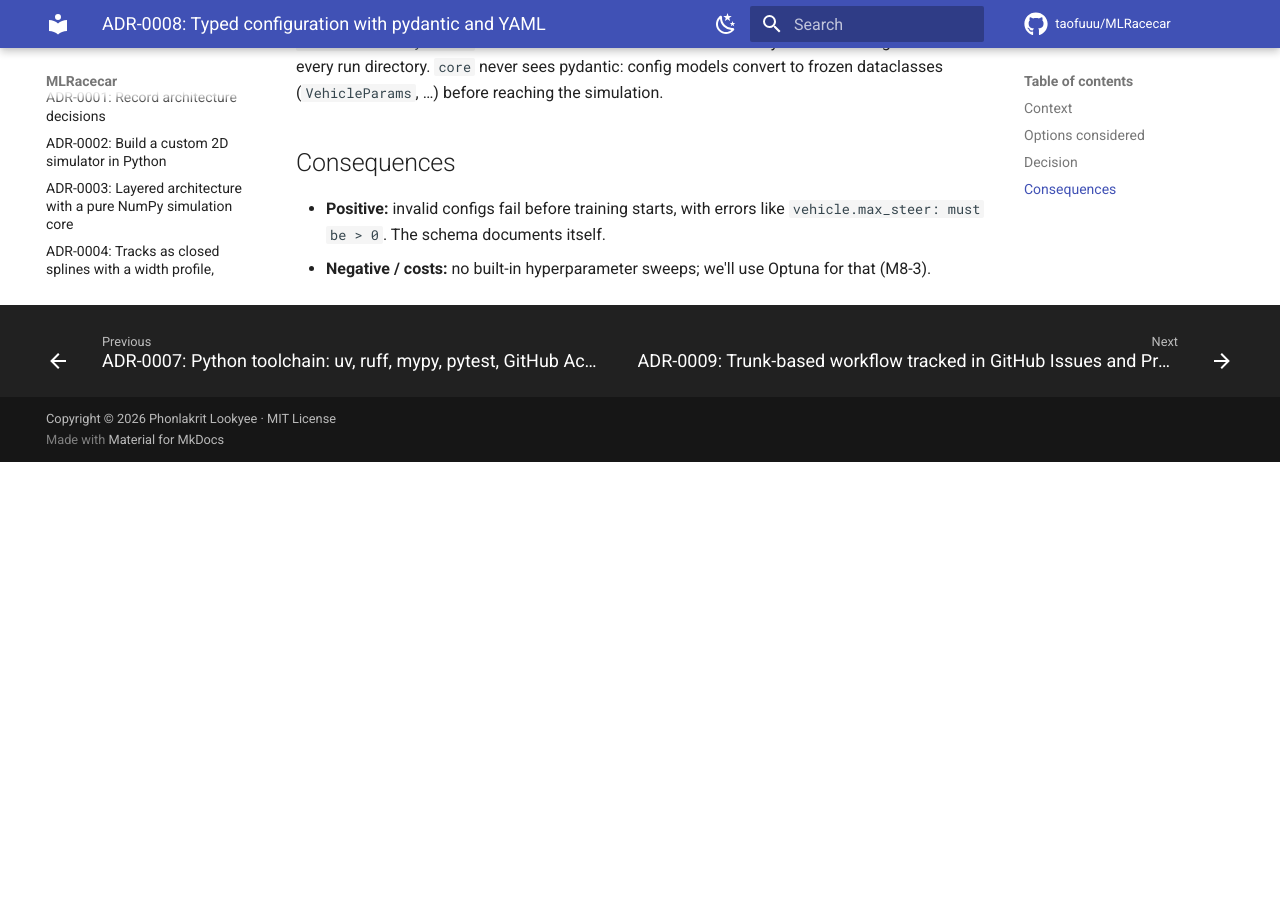
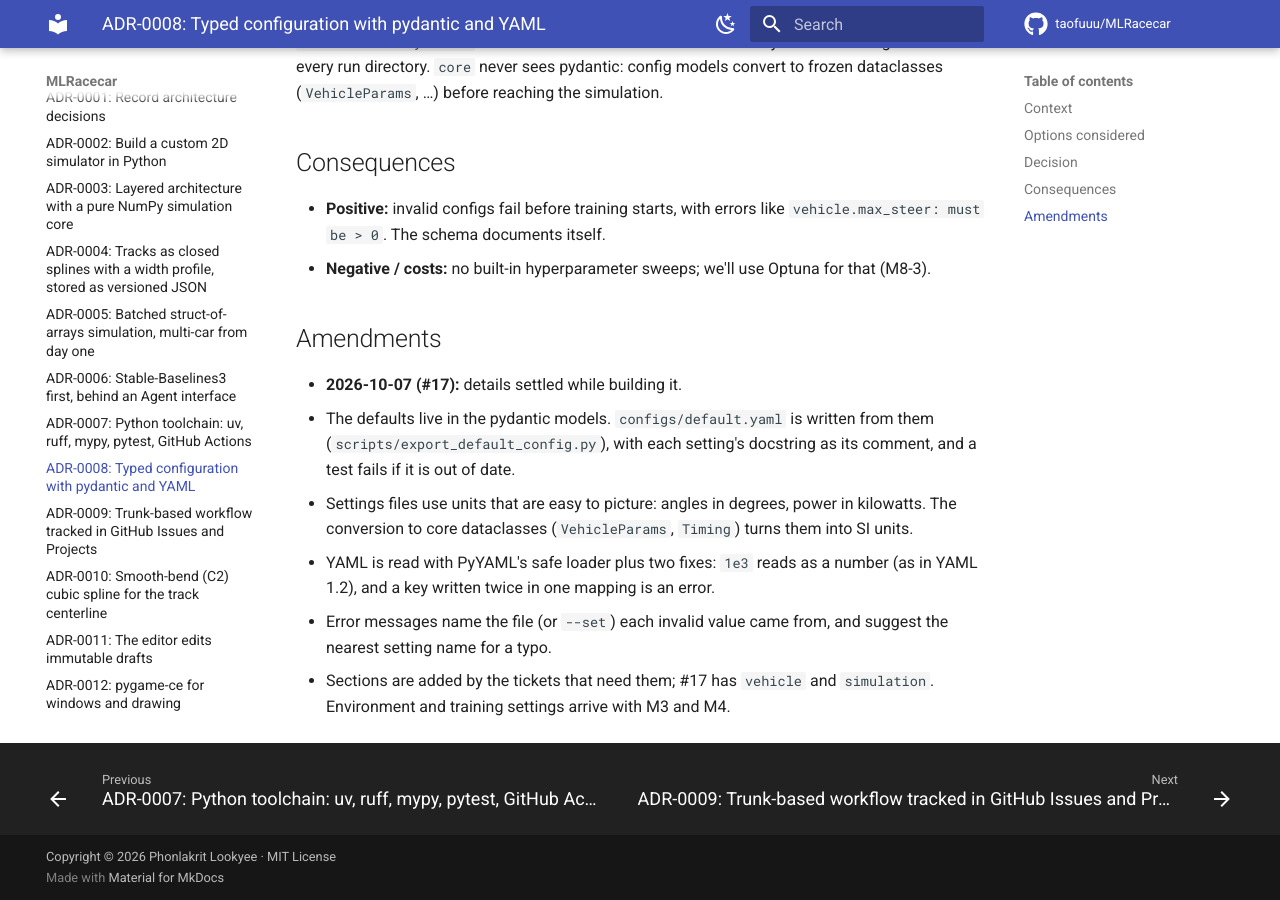
Before and after one commit to taofuuu/MLRacecar, an MkDocs documentation site: the page built from docs/adr/0008-typed-configuration.md, in a window 1280 px wide and 900 px high, scrolled down 923 px. Built offline with MkDocs 1.6.1 and Material for MkDocs 9.7.7, drawn with Linux system fonts in a browser that asks for light colours; comment, search, counter and statistics services are not loaded; before the commit the page ends 1385 px from its top, so only the background shows below that.

Commit message:
docs(config): add the Settings page and record the details in ADR-0008
The new Settings page explains configs/default.yaml, changing settings
with files and --set, the order of the layers, the checks, and how to
add a setting. ADR-0008 gains an amendment with the details settled
while building it (defaults in code, units in files, the YAML fixes,
sections added by the tickets that need them). The glossary gains YAML,
override/layers, and SI units; README, CONTRIBUTING, the architecture
page, and the changelog mention racecar config and the defaults file.

M2-1 in backlog.toml now says vehicle and simulation: environment and
training settings come with M3 and M4.

Closes #17

````diff
--- a/docs/adr/0008-typed-configuration.md
+++ b/docs/adr/0008-typed-configuration.md
@@ -33,3 +33,18 @@
 - **Positive:** invalid configs fail before training starts, with errors like
   `vehicle.max_steer: must be > 0`. The schema documents itself.
 - **Negative / costs:** no built-in hyperparameter sweeps; we'll use Optuna for that (M8-3).
+
+## Amendments
+
+- **2026-10-07 (#17):** details settled while building it.
+  - The defaults live in the pydantic models. `configs/default.yaml` is written from them
+    (`scripts/export_default_config.py`), with each setting's docstring as its comment, and a
+    test fails if it is out of date.
+  - Settings files use units that are easy to picture: angles in degrees, power in kilowatts.
+    The conversion to core dataclasses (`VehicleParams`, `Timing`) turns them into SI units.
+  - YAML is read with PyYAML's safe loader plus two fixes: `1e3` reads as a number (as in
+    YAML 1.2), and a key written twice in one mapping is an error.
+  - Error messages name the file (or `--set`) each invalid value came from, and suggest the
+    nearest setting name for a typo.
+  - Sections are added by the tickets that need them; #17 has `vehicle` and `simulation`.
+    Environment and training settings arrive with M3 and M4.
--- /dev/null
+++ b/docs/configuration.md
@@ -0,0 +1,98 @@
+# Settings
+
+> **In plain words:** The numbers the simulation runs on, such as the car's weight, power, and
+> steering, and how fast simulated time moves, live in small text files. Every value is checked
+> when the files are read, so a typo gets a clear error straight away. To change a setting, you
+> only write down the ones you want different; everything else keeps its default.
+
+Settings files are YAML. The reasoning behind the design is in
+[ADR-0008](adr/0008-typed-configuration.md).
+
+## Every setting and its default
+
+[`configs/default.yaml`](https://github.com/taofuuu/MLRacecar/blob/main/configs/default.yaml)
+lists every setting with its default value and a one-line explanation. It is written from the
+code, and a test fails if the two ever disagree, so it is always up to date. An extract:
+
+```yaml
+# The car: its size, steering, engine and brakes, and what slows it down.
+vehicle:
+  length: 4.5                # Length of the body, in metres.
+  mass: 1300                 # The car's mass, in kilograms.
+  max_steer: 30              # How far the front wheels turn at full lock, in degrees.
+  max_power: 200             # Engine power in kilowatts; it limits the push at high speed.
+
+# How simulated time moves forward.
+simulation:
+  physics_hz: 120   # Physics steps per simulated second.
+  action_repeat: 6  # Physics steps per driver decision (120 / 6 = 20 decisions a second).
+```
+
+The default car is a sporty road car: about 280 km/h flat out. Angles are in degrees and power
+in kilowatts, because those are easy to picture; the simulation converts them to radians and
+watts.
+
+## Changing settings
+
+Write a file with only the settings you want to change, under their section:
+
+```yaml
+# heavy-car.yaml
+vehicle:
+  mass: 1800
+```
+
+Or change one setting on the command line with `--set section.key=value`. Settings are built
+in layers, and each layer changes only what it mentions:
+
+| Layer | Example | Wins over |
+|-------|---------|-----------|
+| 1. Defaults | the code (`configs/default.yaml` shows them) | nothing |
+| 2. Settings files, in the order given | `heavy-car.yaml` | the defaults and earlier files |
+| 3. `--set`, in the order given | `--set vehicle.mass=1500` | everything else |
+
+To see the settings a combination of layers produces, use `racecar config`:
+
+```bash
+uv run racecar config heavy-car.yaml --set vehicle.max_steer=25
+```
+
+It prints the final settings in the same form as `configs/default.yaml`, so its output is
+itself a settings file. Later, `racecar drive` and `racecar train` will take the same files and
+`--set` options, and every training run will save the final settings it used.
+
+## Checks
+
+Reading settings rejects anything that can't be right, and lists every problem at once with the
+file (or `--set`) it came from:
+
+```text
+Invalid settings:
+  vehicle.width: must be a number, got "wide" (from heavy-car.yaml)
+  vehicle.wheelbase: must be shorter than the car's length (2.0 m), got 2.7
+  vehicle.max_stear: unknown setting; did you mean max_steer? (from --set)
+```
+
+The wheelbase problem names no file: it's the default wheelbase, which doesn't fit the 2 m car
+that `heavy-car.yaml` asked for.
+
+- **Unknown settings are errors**, so a typo can't be silently ignored.
+- **Types are strict:** `"1300"` (text) isn't a number, and `60.0` isn't a whole number where
+  one is needed. Whole numbers are fine where decimals are expected.
+- **Numbers must be finite** and within their limits, for example a mass above 0 and a steering
+  lock below 90°. Some settings are checked against each other: the wheelbase must be shorter
+  than the car.
+- **A setting written twice in one file is an error.** Plain YAML would quietly keep the second.
+- **Numbers like `1e3` are numbers.** Plain YAML 1.1 would read them as text.
+
+## Adding a setting
+
+For developers: settings are pydantic models in `mlracecar.config.models`.
+
+1. Add a field with a default, its limits (for example `Field(gt=0)`), and a one-line
+   docstring. The docstring becomes the setting's comment in the files MLRacecar writes.
+2. Pass it on in the section's conversion method (for example `VehicleConfig.to_params`). The
+   simulation only ever receives these plain frozen dataclasses, never pydantic models.
+3. Rewrite the defaults file: `uv run python scripts/export_default_config.py`.
+
+New parts of MLRacecar add their own sections: race rules, the RL environment, and training.
--- a/docs/glossary.md
+++ b/docs/glossary.md
@@ -55,6 +55,9 @@
 | **Migration** | Code that upgrades an old file format to the new one, so old files keep working. | Track and replay formats. |
 | **Idempotent** | Running it twice gives the same result as running it once. Safe to re-run. | The backlog seeding script. |
 | **Typed config** | Settings files whose values get checked (right type, valid range) when loaded. | `configs/*.yaml` checked by pydantic. |
+| **YAML** | A plain-text format for settings: `key: value` lines, indented to group them into sections. | Settings files, e.g. `configs/default.yaml`. |
+| **Override / layers** | Settings are built in layers: defaults, then files, then `--set`. A later layer overrides (wins over) an earlier one, but only for the settings it mentions. | `racecar config my.yaml --set vehicle.mass=1500` |
+| **SI units** | The standard scientific units: metres, kilograms, seconds, newtons, watts, radians. | Inside the simulation; settings files use degrees and kilowatts instead. |
 | **Model card** | A small file saved with a trained AI that describes what it expects (inputs, settings, versions). | Prevents loading a model into the wrong setup. |
 
 ## Simulation and math
--- a/mkdocs.yml
+++ b/mkdocs.yml
@@ -36,6 +36,7 @@
       - adr/0013-track-checks-in-the-background.md
       - ADR template: adr/0000-template.md
   - Track file format: track-format.md
+  - Settings: configuration.md
   - Roadmap: roadmap.md
   - Glossary: glossary.md
   - API reference: reference.md
````
Also changed, not shown: CHANGELOG.md (+8 -0 lines), CONTRIBUTING.md (+1 -0 lines), README.md (+4 -1 lines), docs/architecture.md (+3 -3 lines), 1 other file.
